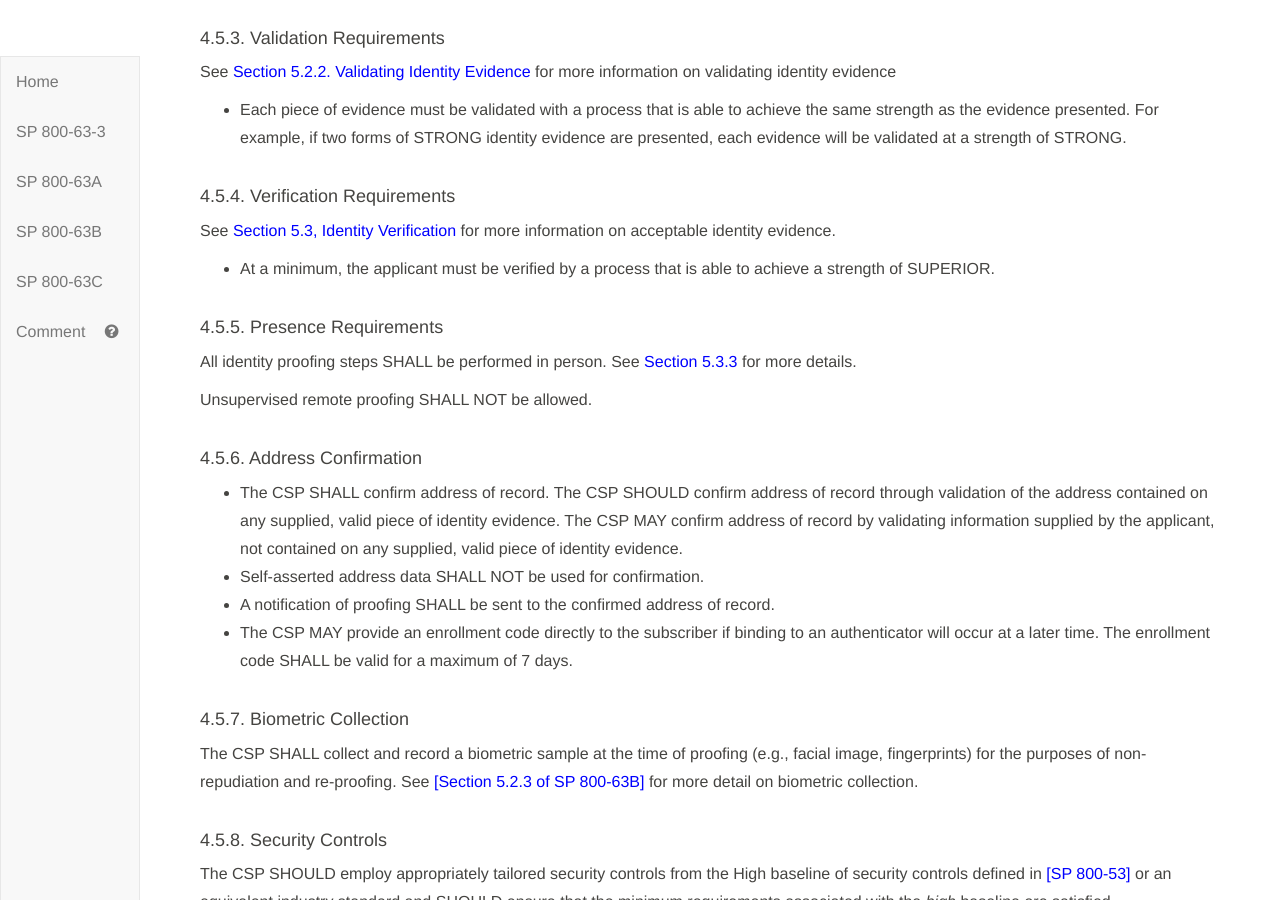
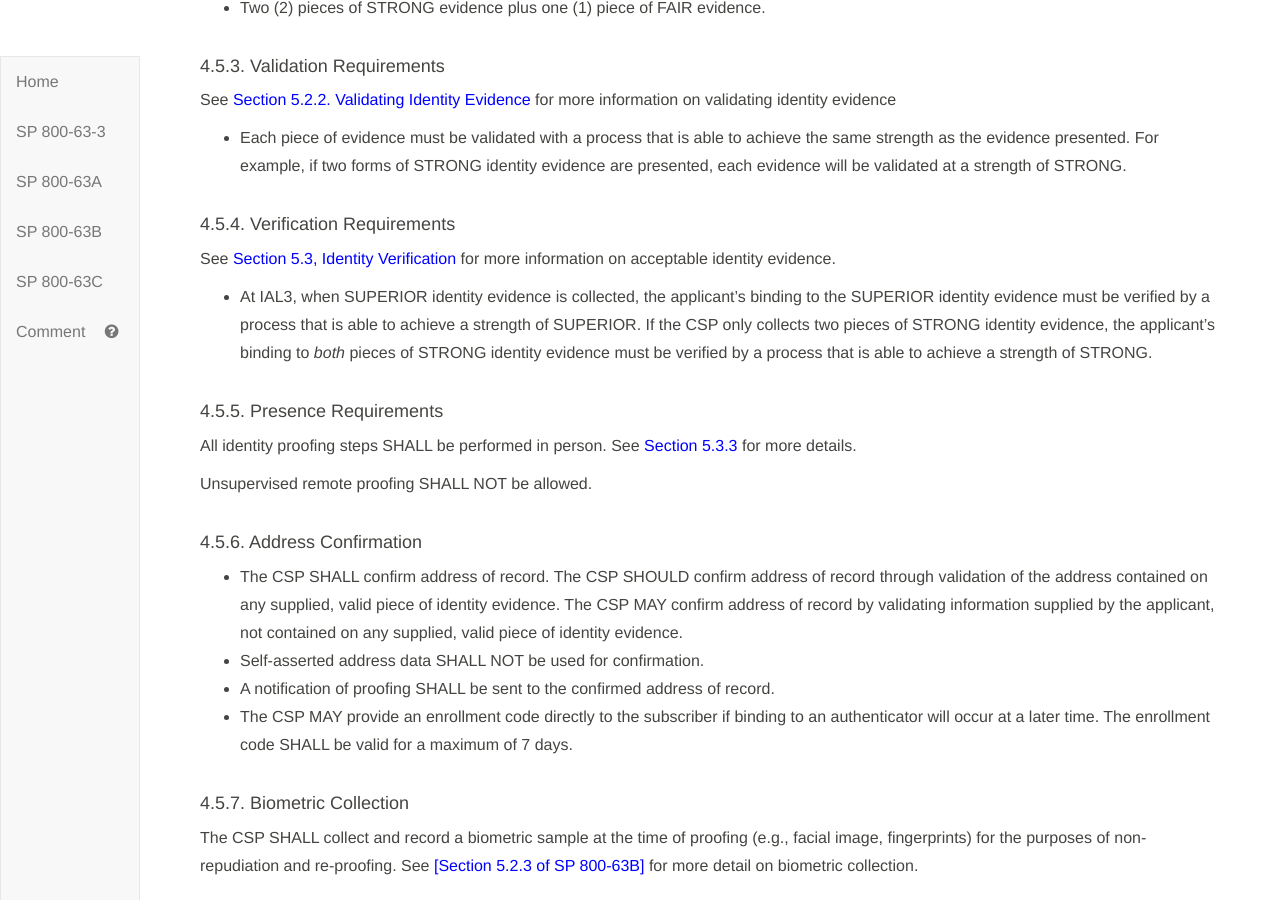
Before and after one commit to usnistgov/800-63-3, a Jekyll site: the page built from sp800-63a/sec4_ial.md, in a window 1280 px wide and 900 px high, scrolled down 5619 px. Built offline with Jekyll 4.4.1, drawn with Linux system fonts in a browser that asks for light colours; our own code applies the rules of GitHub Pages for plain Markdown files; some of the changed text lies outside the part shown.

Commit message:
Closes #1045

```diff
--- a/sp800-63a/sec4_ial.md
+++ b/sp800-63a/sec4_ial.md
@@ -104,7 +104,7 @@
 
 See [Section 5.3, Identity Verification](#verify) for more information on acceptable identity evidence.
 
-At a minimum, the applicant must be verified by a process that is able to achieve a strength of STRONG.
+At IAL2, at least one piece of STRONG identity evidence is required. At a minimum, the applicant's binding to the STRONG identity evidence must be verified by a process that is able to achieve a strength of STRONG.
 
 #### 4.4.1.5. Presence Requirements
 
@@ -172,7 +172,7 @@
 
 See [Section 5.3, Identity Verification](#verify) for more information on acceptable identity evidence.
 
-- At a minimum, the applicant must be verified by a process that is able to achieve a strength of SUPERIOR.
+- At IAL3, when SUPERIOR identity evidence is collected, the applicant's binding to the SUPERIOR identity evidence must be verified by a process that is able to achieve a strength of SUPERIOR. If the CSP only collects two pieces of STRONG identity evidence, the applicant's binding to *both* pieces of STRONG identity evidence must be verified by a process that is able to achieve a strength of STRONG.
 
 #### 4.5.5. Presence Requirements
 
```
